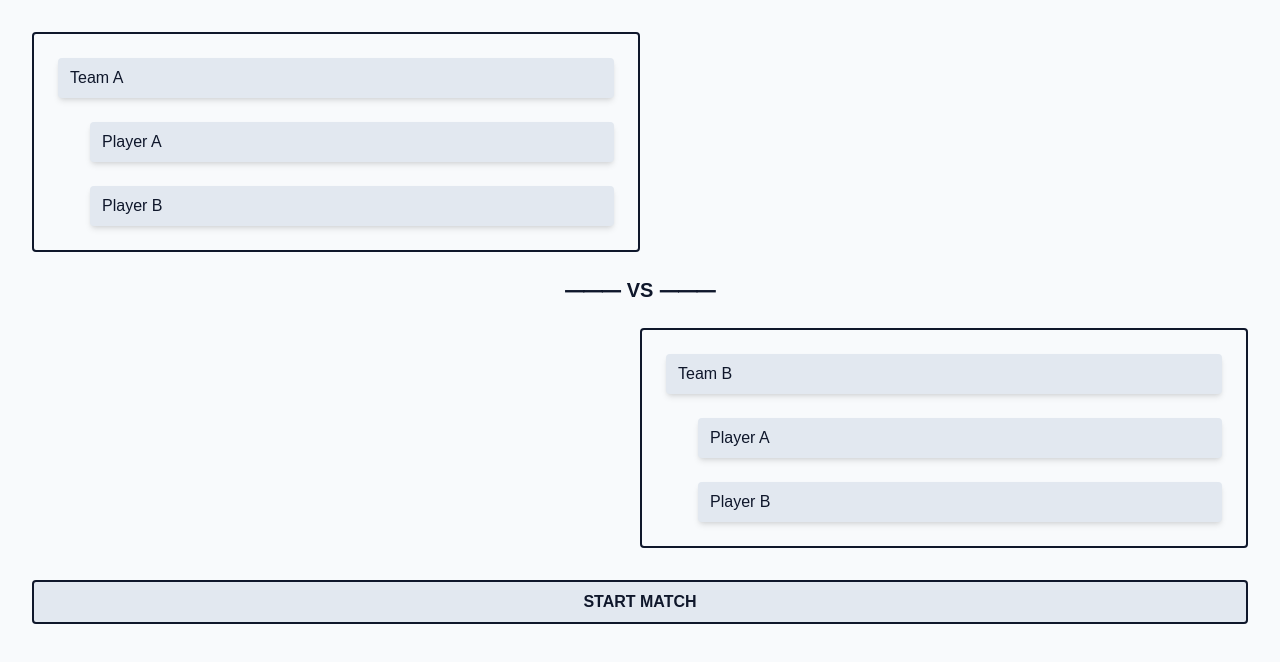
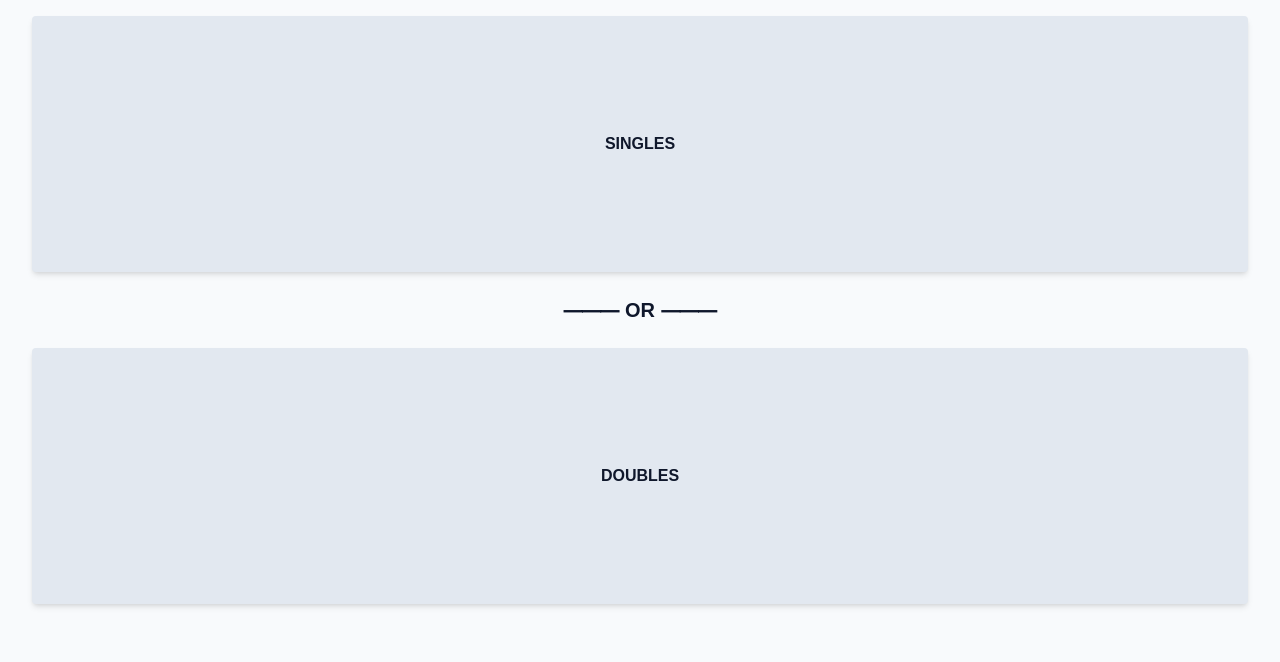
Before and after one commit to rajatroy-dev/shuttle-score, a Next.js app: page / in a window 1280 px wide. Shown: the top 662 px of the page. Built offline with nearby package versions, Linux system fonts and the light colour scheme.

Commit message:
WIP Introduce Singles or Doubles

```diff
--- a/src/app/page.tsx
+++ b/src/app/page.tsx
@@ -24,113 +24,46 @@ export default function Home() {
 
   return (
     <div className="container mx-auto px-8">
-      <div className="flex flex-row">
-        <div className="mt-8 mb-4 border-2 rounded p-6 basis-full md:basis-1/2">
-          {/* <h2 className="text-center text-xl font-bold">FIRST TEAM</h2> */}
-          <div className="mb-6">
-            <input
-              type="text"
-              id="teamA"
-              value={teamA}
-              onChange={(event) => setTeamA(event.target.value)}
+      <div className="flex flex-col">
+        <div
+          onClick={(e) => {
+            e.preventDefault();
+            router.push('/team-setup');
+          }}
           className={`
+            block my-4 py-2 w-full h-64
+            text-center font-bold
             bg-slate-200 dark:bg-slate-800
-              placeholder:text-slate-500 dark:placeholder:text-slate-400
-              rounded px-3 py-2 w-full shadow-md
-            `}
-              placeholder="Team A" />
+            shadow-md cursor-pointer
+            rounded
+            flex flex-row justify-center items-center
+        `}>
+          SINGLES
         </div>
-          <div className="my-6 ms-8">
-            <input
-              type="text"
-              id="teamA-playerA"
-              value={teamAPlayerA}
-              onChange={(event) => setTeamAPlayerA(event.target.value)}
-              className={`
-              bg-slate-200 dark:bg-slate-800
-              placeholder:text-slate-500 dark:placeholder:text-slate-400
-              rounded px-3 py-2 w-full shadow-md
-            `}
-              placeholder="Player A" />
-          </div>
-          <div className="mt-6 ms-8">
-            <input
-              type="text"
-              id="teamA-playerB"
-              value={teamAPlayerB}
-              onChange={(event) => setTeamAPlayerB(event.target.value)}
-              className={`
-              bg-slate-200 dark:bg-slate-800
-              placeholder:text-slate-500 dark:placeholder:text-slate-400
-              rounded px-3 py-2 w-full shadow-md
-            `}
-              placeholder="Player B" />
-          </div>
-        </div>
-        <div className="hidden md:block basis-1/2"></div>
-      </div>
-      <p className="text-center text-xl font-bold my-2">
+        <p className={`
+          text-center text-xl font-bold
+          my-2`
+        }>
           &#11835;
-        VS
+          OR
           &#11835;
         </p>
-      <div className="flex flex-row">
-        <div className="hidden md:block basis-1/2"></div>
-        <div className="my-4 border-2 rounded p-6 basis-full md:basis-1/2">
-          {/* <h2 className="text-center text-xl font-bold">SECOND TEAM</h2> */}
-          <div className="mb-6">
-            <input
-              type="text"
-              id="teamB"
-              value={teamB}
-              onChange={(event) => setTeamB(event.target.value)}
+        <div
+          onClick={(e) => {
+            e.preventDefault();
+            router.push('/team-setup');
+          }}
           className={`
+            block my-4 py-2 w-full h-64
+            text-center font-bold
             bg-slate-200 dark:bg-slate-800
-              placeholder:text-slate-500 dark:placeholder:text-slate-400
-              rounded px-3 py-2 w-full shadow-md
-            `}
-              placeholder="Team B" />
-          </div>
-          <div className="my-6 ms-8">
-            <input
-              type="text"
-              id="teamB-playerA"
-              value={teamBPlayerA}
-              onChange={(event) => setTeamBPlayerA(event.target.value)}
-              className={`
-              bg-slate-200 dark:bg-slate-800
-              placeholder:text-slate-500 dark:placeholder:text-slate-400
-              rounded px-3 py-2 w-full shadow-md
-            `}
-              placeholder="Player A" />
-          </div>
-          <div className="mt-6 ms-8">
-            <input
-              type="text"
-              id="teamB-playerB"
-              value={teamBPlayerB}
-              onChange={(event) => setTeamBPlayerB(event.target.value)}
-              className={`
-              bg-slate-200 dark:bg-slate-800
-              placeholder:text-slate-500 dark:placeholder:text-slate-400
-              rounded px-3 py-2 w-full shadow-md
-            `}
-              placeholder="Player B" />
+            shadow-md cursor-pointer
+            rounded
+            flex flex-row justify-center items-center
+        `}>
+          DOUBLES
         </div>
       </div>
     </div>
-
-      <a
-        onClick={(e) => {
-          e.preventDefault();
-          router.push('/match');
-        }}
-        className={`
-          block text-center my-4 w-full border-2 rounded py-2 font-bold
-          bg-slate-200 dark:bg-slate-800
-        `}>
-        START MATCH
-      </a>
-    </div>
   );
 }
--- /dev/null
+++ b/src/app/team-setup/page.tsx
@@ -0,0 +1,136 @@
+'use client'
+
+import { useAppStore } from "@/app/_providers/app-provider";
+import { IAppStore } from "@/app/_stores/app-store";
+import { useRouter } from "next/navigation";
+
+export default function Home() {
+  const {
+    teamA,
+    teamAPlayerA,
+    teamAPlayerB,
+    setTeamA,
+    setTeamAPlayerA,
+    setTeamAPlayerB,
+    teamB,
+    teamBPlayerA,
+    teamBPlayerB,
+    setTeamB,
+    setTeamBPlayerA,
+    setTeamBPlayerB
+  } = useAppStore((state: IAppStore) => state);
+
+  const router = useRouter();
+
+  return (
+    <div className="container mx-auto px-8">
+      <div className="flex flex-row">
+        <div className="mt-8 mb-4 border-2 rounded p-6 basis-full md:basis-1/2">
+          {/* <h2 className="text-center text-xl font-bold">FIRST TEAM</h2> */}
+          <div className="mb-6">
+            <input
+              type="text"
+              id="teamA"
+              value={teamA}
+              onChange={(event) => setTeamA(event.target.value)}
+              className={`
+              bg-slate-200 dark:bg-slate-800
+              placeholder:text-slate-500 dark:placeholder:text-slate-400
+              rounded px-3 py-2 w-full shadow-md
+            `}
+              placeholder="Team A" />
+          </div>
+          <div className="my-6 ms-8">
+            <input
+              type="text"
+              id="teamA-playerA"
+              value={teamAPlayerA}
+              onChange={(event) => setTeamAPlayerA(event.target.value)}
+              className={`
+              bg-slate-200 dark:bg-slate-800
+              placeholder:text-slate-500 dark:placeholder:text-slate-400
+              rounded px-3 py-2 w-full shadow-md
+            `}
+              placeholder="Player A" />
+          </div>
+          <div className="mt-6 ms-8">
+            <input
+              type="text"
+              id="teamA-playerB"
+              value={teamAPlayerB}
+              onChange={(event) => setTeamAPlayerB(event.target.value)}
+              className={`
+              bg-slate-200 dark:bg-slate-800
+              placeholder:text-slate-500 dark:placeholder:text-slate-400
+              rounded px-3 py-2 w-full shadow-md
+            `}
+              placeholder="Player B" />
+          </div>
+        </div>
+        <div className="hidden md:block basis-1/2"></div>
+      </div>
+      <p className="text-center text-xl font-bold my-2">
+        &#11835;
+        VS
+        &#11835;
+      </p>
+      <div className="flex flex-row">
+        <div className="hidden md:block basis-1/2"></div>
+        <div className="my-4 border-2 rounded p-6 basis-full md:basis-1/2">
+          {/* <h2 className="text-center text-xl font-bold">SECOND TEAM</h2> */}
+          <div className="mb-6">
+            <input
+              type="text"
+              id="teamB"
+              value={teamB}
+              onChange={(event) => setTeamB(event.target.value)}
+              className={`
+              bg-slate-200 dark:bg-slate-800
+              placeholder:text-slate-500 dark:placeholder:text-slate-400
+              rounded px-3 py-2 w-full shadow-md
+            `}
+              placeholder="Team B" />
+          </div>
+          <div className="my-6 ms-8">
+            <input
+              type="text"
+              id="teamB-playerA"
+              value={teamBPlayerA}
+              onChange={(event) => setTeamBPlayerA(event.target.value)}
+              className={`
+              bg-slate-200 dark:bg-slate-800
+              placeholder:text-slate-500 dark:placeholder:text-slate-400
+              rounded px-3 py-2 w-full shadow-md
+            `}
+              placeholder="Player A" />
+          </div>
+          <div className="mt-6 ms-8">
+            <input
+              type="text"
+              id="teamB-playerB"
+              value={teamBPlayerB}
+              onChange={(event) => setTeamBPlayerB(event.target.value)}
+              className={`
+              bg-slate-200 dark:bg-slate-800
+              placeholder:text-slate-500 dark:placeholder:text-slate-400
+              rounded px-3 py-2 w-full shadow-md
+            `}
+              placeholder="Player B" />
+          </div>
+        </div>
+      </div>
+
+      <a
+        onClick={(e) => {
+          e.preventDefault();
+          router.push('/match');
+        }}
+        className={`
+          block text-center my-4 w-full rounded py-2 font-bold
+          bg-slate-200 dark:bg-slate-800 shadow-md cursor-pointer
+        `}>
+        START MATCH
+      </a>
+    </div>
+  );
+}
```
Lines whose indentation alone changed are shown as unchanged.
